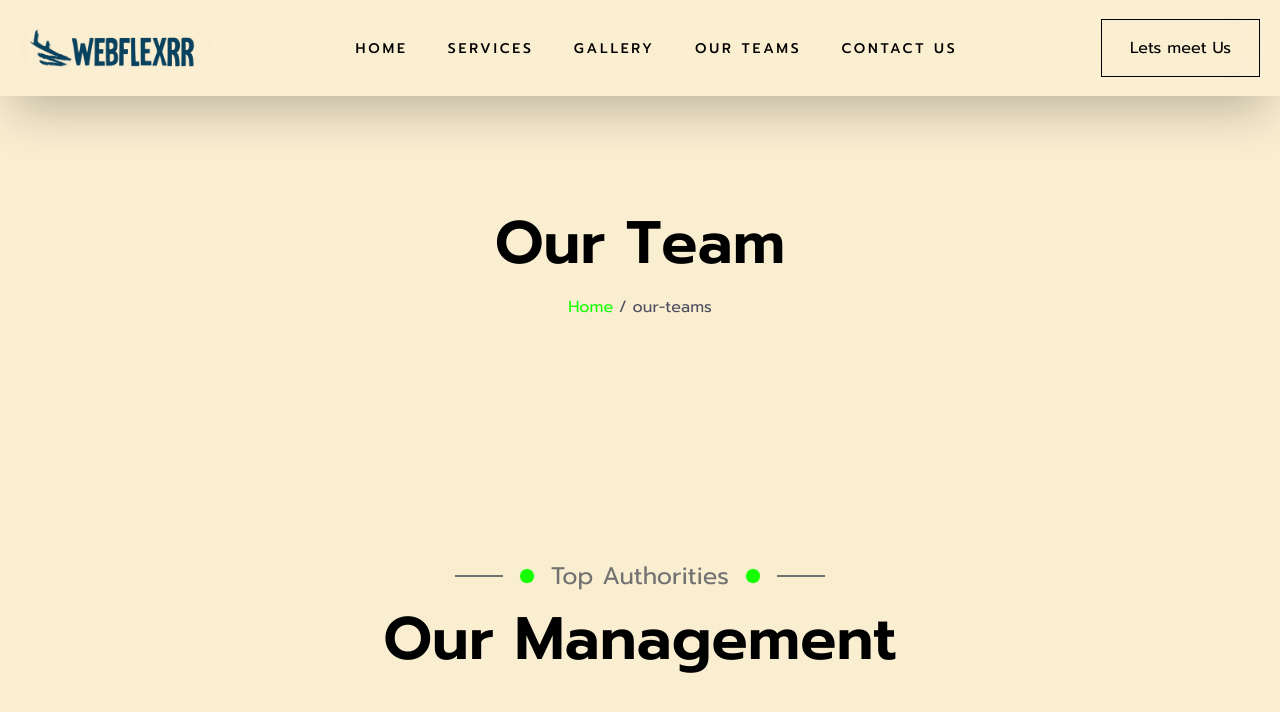
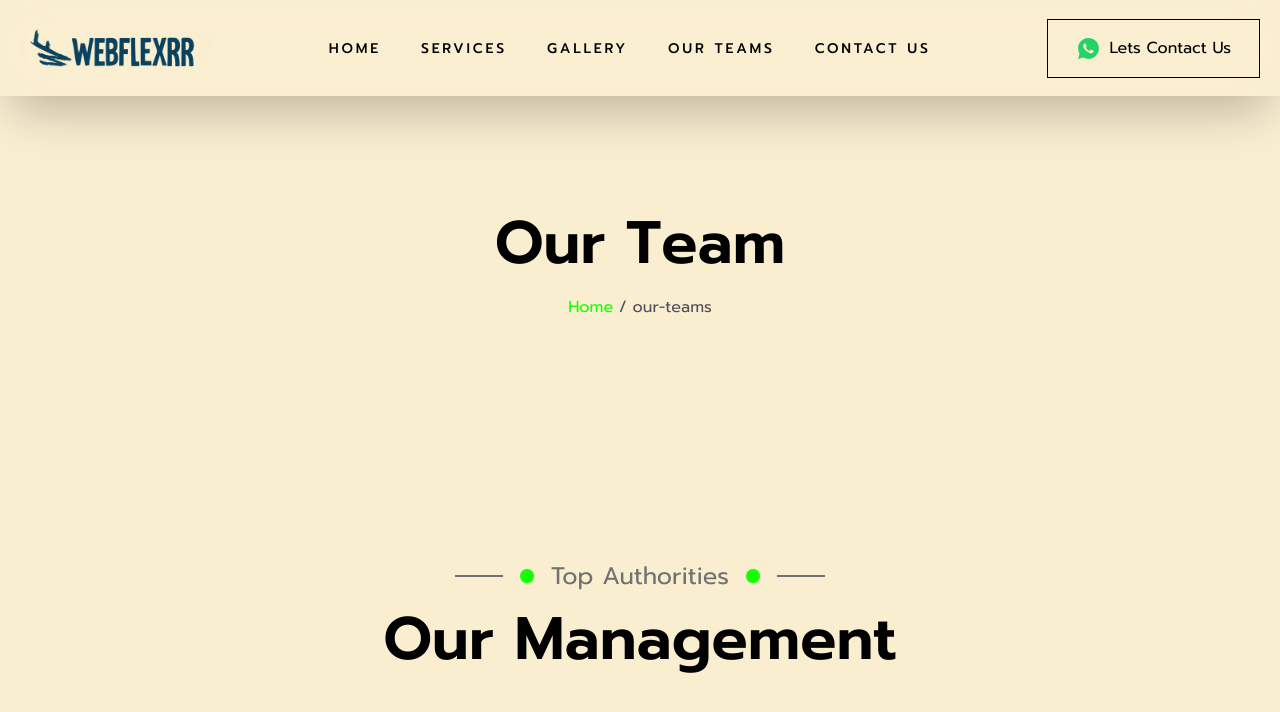
Before and after one commit to Tejodeep2002/WB-Agency-website, a Next.js app: page /our-teams in a window 1280 px wide. Shown: the top 712 px of the page. Built offline with nearby package versions, Linux system fonts and the light colour scheme.

Commit message:
Fix: Add whatsapp link in Contact button

```diff
--- a/src/components/Ui/Navbar/Navbar.tsx
+++ b/src/components/Ui/Navbar/Navbar.tsx
@@ -3,6 +3,7 @@ import React, { useRef, useState } from "react";
 import SideBar from "./Sidebar";
 import Image from "next/image";
 import Link from "next/link";
+import { RiWhatsappFill } from "react-icons/ri";
 
 const Navbar = () => {
   const [sideBarHidden, setSideBarHidden] = useState<boolean>(false);
@@ -88,12 +89,25 @@ const Navbar = () => {
               <span className="hidden md:block">Menu</span>
             </button>
 
-            <button className="hidden lg:flex w-fit h-fit py-4 px-7 border border-secondary text-secondary hover:text-primary hover:border-primary transition ease-in-out duration-500">
-              Lets meet Us
-            </button>
+            <Link
+              href={"https://wa.me/917044785308"}
+              target="_blank"
+              className="hidden lg:flex w-fit h-fit py-4 px-7  items-center border border-secondary text-secondary hover:text-primary hover:border-primary transition ease-in-out duration-500"
+            >
+              <RiWhatsappFill className="w-[25px] h-[25px] text-[#25D366] mr-2" />{" "}
+              Lets Contact Us
+            </Link>
           </section>
         </section>
       </header>
+      <Link
+        href={"https://wa.me/917044785308"}
+        target="_blank"
+        className="fixed lg:hidden bottom-5 right-4 flex w-fit h-fit py-2 px-3 z-50 bg-white rounded-full  items-center border border-secondary drop-shadow-lg text-secondary"
+      >
+        <RiWhatsappFill className="w-[30px] h-[30px] text-[#25D366] mr-1" />{" "}
+        Contact
+      </Link>
       <SideBar hidden={sideBarHidden} toggle={() => setSideBarHidden(false)} />
     </>
   );
```
Also changed, not shown: 1 other file (tests, documents, lock files or other folders).
